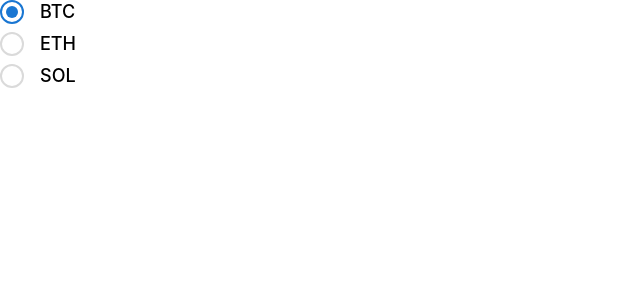
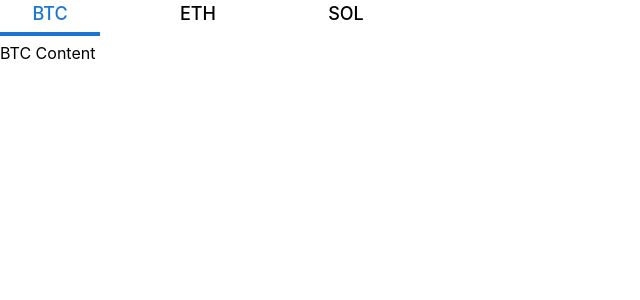
Before and after one commit to lhikarul/react-components, a React (Create React App) app: page / in a window 1280 px wide. Shown: the top 300 px of the page, without its empty margins (0-640 px from the left). Built offline with nearby package versions, Linux system fonts and the light colour scheme.

Commit message:
feat: Tabs

```diff
--- a/src/App.tsx
+++ b/src/App.tsx
@@ -1,31 +1,43 @@
 import { ThemeProvider } from "@emotion/react";
 import { theme } from "./theme";
-import Radio, { RadioGroup } from "./components/Radio";
 import { useState } from "react";
+import Tabs, { TabPanel, TabContext } from "./components/Tabs";
 
 function App() {
-  const list = [
+  const options = [
     {
+      label: "BTC",
       value: "BTC",
-      label: "BTC",
     },
     {
+      label: "ETH",
       value: "ETH",
-      label: "ETH",
     },
     {
+      label: "SOL",
       value: "SOL",
-      label: "SOL",
     },
   ];
-  const [value, setValue] = useState(list[0]?.value);
+  const [selectedValue, setSelectedValue] = useState(options[0].value);
   return (
     <ThemeProvider theme={theme.default}>
-      <RadioGroup value={value} onChange={(val) => setValue(val)}>
-        {list.map((item) => (
-          <Radio value={item.value} label={item.label} key={item.value} />
-        ))}
-      </RadioGroup>
+      <TabContext value={selectedValue}>
+        <Tabs
+          options={options}
+          value={selectedValue}
+          onChange={(value) => setSelectedValue(value)}
+          gap={48}
+        />
+        <TabPanel value="BTC">
+          <div>BTC Content</div>
+        </TabPanel>
+        <TabPanel value="ETH">
+          <div>ETH Content</div>
+        </TabPanel>
+        <TabPanel value="SOL">
+          <div>SOL Content</div>
+        </TabPanel>
+      </TabContext>
     </ThemeProvider>
   );
 }
--- /dev/null
+++ b/src/components/Tabs/Tab/index.tsx
@@ -0,0 +1,33 @@
+import styled from "@emotion/styled";
+import type { ReactElement } from "react";
+import { TabProps } from "../types";
+const StyledTab = styled.div<{ isActive: boolean }>`
+  display: flex;
+  align-items: center;
+  justify-content: center;
+  cursor: pointer;
+  font-weight: 500;
+  font-size: 1.125rem;
+  line-height: 1.6875rem;
+  color: #000000;
+  max-width: 360px;
+  min-width: 100px;
+  color: ${(props) => (props.isActive ? "#1976d2" : "#000000")};
+`;
+
+function Tab(props: TabProps) {
+  const { label, value } = props;
+
+  return (
+    <StyledTab
+      //@ts-ignore
+      onClick={props.onClick}
+      //@ts-ignore
+      isActive={props.isActive}
+    >
+      {label}
+    </StyledTab>
+  );
+}
+
+export default Tab;
--- /dev/null
+++ b/src/components/Tabs/TabContext/index.tsx
@@ -0,0 +1,20 @@
+import { createContext, useContext, useMemo } from "react";
+import { TabContextProps } from "../types";
+
+const Context = createContext({
+  value: "",
+});
+
+export default function TabContext(props: TabContextProps) {
+  const { children, value } = props;
+
+  const context = useMemo(() => {
+    return { value };
+  }, [value]);
+
+  return <Context.Provider value={context}>{children}</Context.Provider>;
+}
+
+export function useTabContext() {
+  return useContext(Context);
+}
--- /dev/null
+++ b/src/components/Tabs/TabGroup/index.tsx
@@ -0,0 +1,91 @@
+import React, { useCallback, useEffect, useRef, useState } from "react";
+import styled from "@emotion/styled";
+import { TabGroupProps } from "../types";
+
+const TabsScrollWrapper = styled.div`
+  position: relative;
+`;
+
+const StyledTabGroup = styled.div<{ gap?: number }>`
+  display: flex;
+  > div:not(:last-of-type) {
+    margin-right: ${(props) => (props.gap ? props.gap : 8)}px;
+  }
+`;
+
+const MovingLine = styled.div<{ left: number; width: number }>`
+  position: absolute;
+  bottom: -9px;
+  left: ${(props) => props.left}px;
+  height: 4px;
+  width: ${(props) => props.width}px;
+  background: #1976d2;
+  transition: all 200ms cubic-bezier(0.4, 0, 0.2, 1) 0ms;
+`;
+
+function TabGroup(props: TabGroupProps) {
+  const { className, value, children, onChange, gap } = props;
+  const [activeIndex, setActiveIndex] = useState(
+    children.findIndex((child) => child.key === value)
+  );
+  const [tabList, setTabList] = useState<{ left: number; width: number }[]>([]);
+  const tabGroupRef = useRef<HTMLDivElement | null>(null);
+
+  const handleClickTab = ({
+    tabValue,
+    tabIndex,
+  }: {
+    tabValue: string;
+    tabIndex: number;
+  }) => {
+    onChange(tabValue);
+    setActiveIndex(tabIndex);
+  };
+
+  const handleUpdateTabList = useCallback(() => {
+    const tabGroupCurrent = tabGroupRef.current;
+    const tabNumber = React.Children.count(children);
+
+    if (tabGroupCurrent) {
+      setTabList(
+        [...Array(tabNumber)].map((_, tabIndex) => ({
+          width: (tabGroupCurrent.children[tabIndex] as HTMLDivElement)
+            .offsetWidth,
+          left: (tabGroupCurrent.children[tabIndex] as HTMLDivElement)
+            .offsetLeft,
+        }))
+      );
+    }
+  }, [children]);
+
+  useEffect(() => {
+    handleUpdateTabList();
+    window.addEventListener("resize", handleUpdateTabList);
+    return () => {
+      window.removeEventListener("resize", handleUpdateTabList);
+    };
+  }, [handleUpdateTabList]);
+
+  return (
+    <TabsScrollWrapper className={className}>
+      <StyledTabGroup ref={tabGroupRef} gap={gap}>
+        {React.Children.map(children, (child, tabIndex) =>
+          React.cloneElement(child, {
+            onClick: () =>
+              handleClickTab({
+                tabValue: child.props.value,
+                tabIndex,
+              }),
+            isActive: child.props.value === value,
+          })
+        )}
+      </StyledTabGroup>
+      <MovingLine
+        left={tabList[activeIndex]?.left || 0}
+        width={tabList[activeIndex]?.width || 0}
+      />
+    </TabsScrollWrapper>
+  );
+}
+
+export default TabGroup;
--- /dev/null
+++ b/src/components/Tabs/TabPanel/index.tsx
@@ -0,0 +1,20 @@
+import styled from "@emotion/styled";
+import { ReactElement } from "react";
+import { useTabContext } from "../TabContext";
+
+interface TabPanelPrpos {
+  children: ReactElement;
+  value: string;
+}
+
+const Container = styled.div`
+  margin-top: 1rem;
+`;
+
+function TabPanel(props: TabPanelPrpos) {
+  const { children, value } = props;
+  const context = useTabContext();
+  return <Container>{value === context.value && children}</Container>;
+}
+
+export default TabPanel;
--- /dev/null
+++ b/src/components/Tabs/Tabs.tsx
@@ -0,0 +1,16 @@
+import TabGroup from "./TabGroup";
+import Tab from "./Tab";
+import { TabsProps } from "./types";
+
+function Tabs(props: TabsProps) {
+  const { className, options, value, onChange, gap } = props;
+  return (
+    <TabGroup className={className} onChange={onChange} value={value} gap={gap}>
+      {options.map((option) => (
+        <Tab key={option.value} label={option.label} value={option.value} />
+      ))}
+    </TabGroup>
+  );
+}
+
+export default Tabs;
--- /dev/null
+++ b/src/components/Tabs/index.tsx
@@ -0,0 +1,3 @@
+export { default } from './Tabs'
+export { default as TabPanel } from './TabPanel'
+export { default as TabContext } from './TabContext'
--- /dev/null
+++ b/src/components/Tabs/types.ts
@@ -0,0 +1,27 @@
+import type { ReactElement } from "react";
+
+export interface TabContextProps {
+  children: ReactElement | ReactElement[];
+  value: string;
+}
+
+export interface TabsProps {
+  className?: string;
+  options: { label: string | ReactElement; value: string }[];
+  value: string;
+  onChange: (label: string) => void;
+  gap?: number;
+}
+
+export interface TabGroupProps {
+  className?: string;
+  value: string;
+  children: ReactElement[];
+  onChange: (value: string) => void;
+  gap?: number;
+}
+
+export interface TabProps {
+  label: string | ReactElement;
+  value: string;
+}
```
